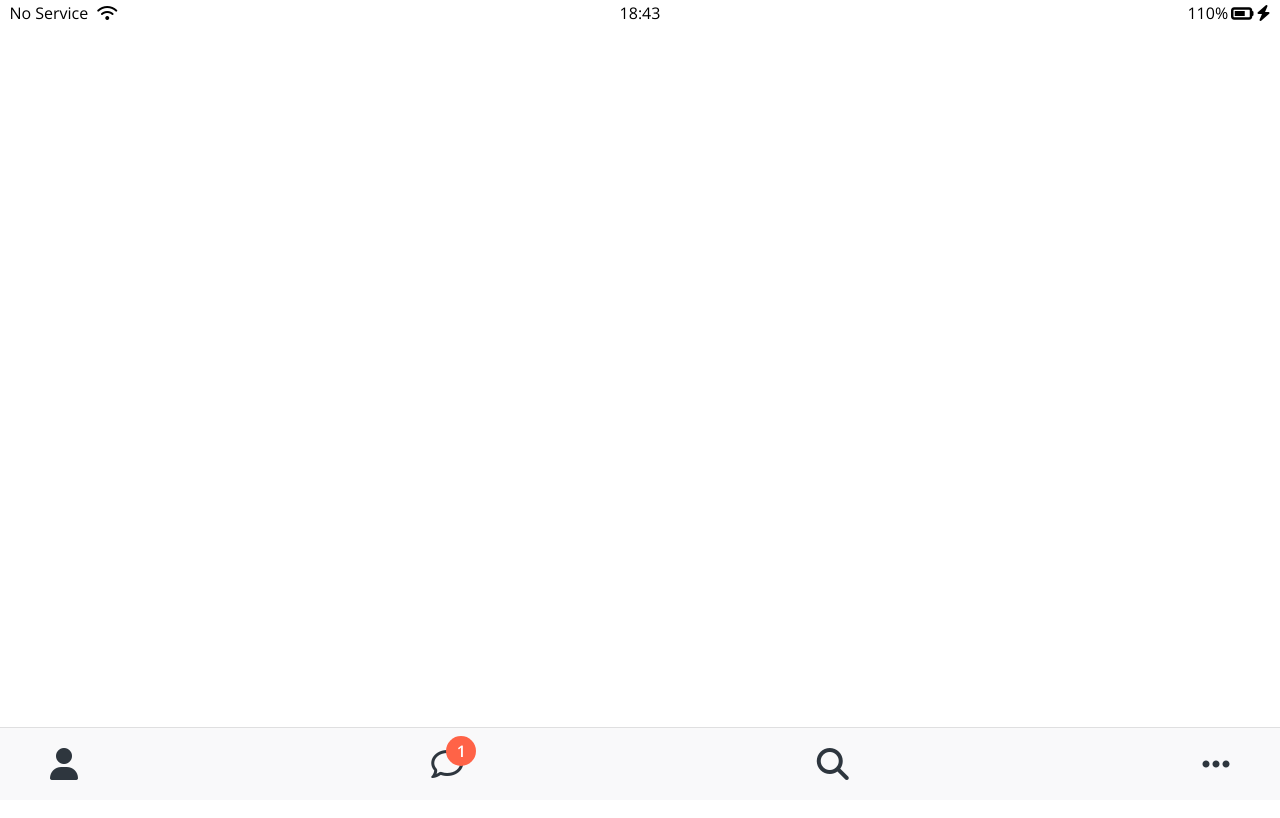
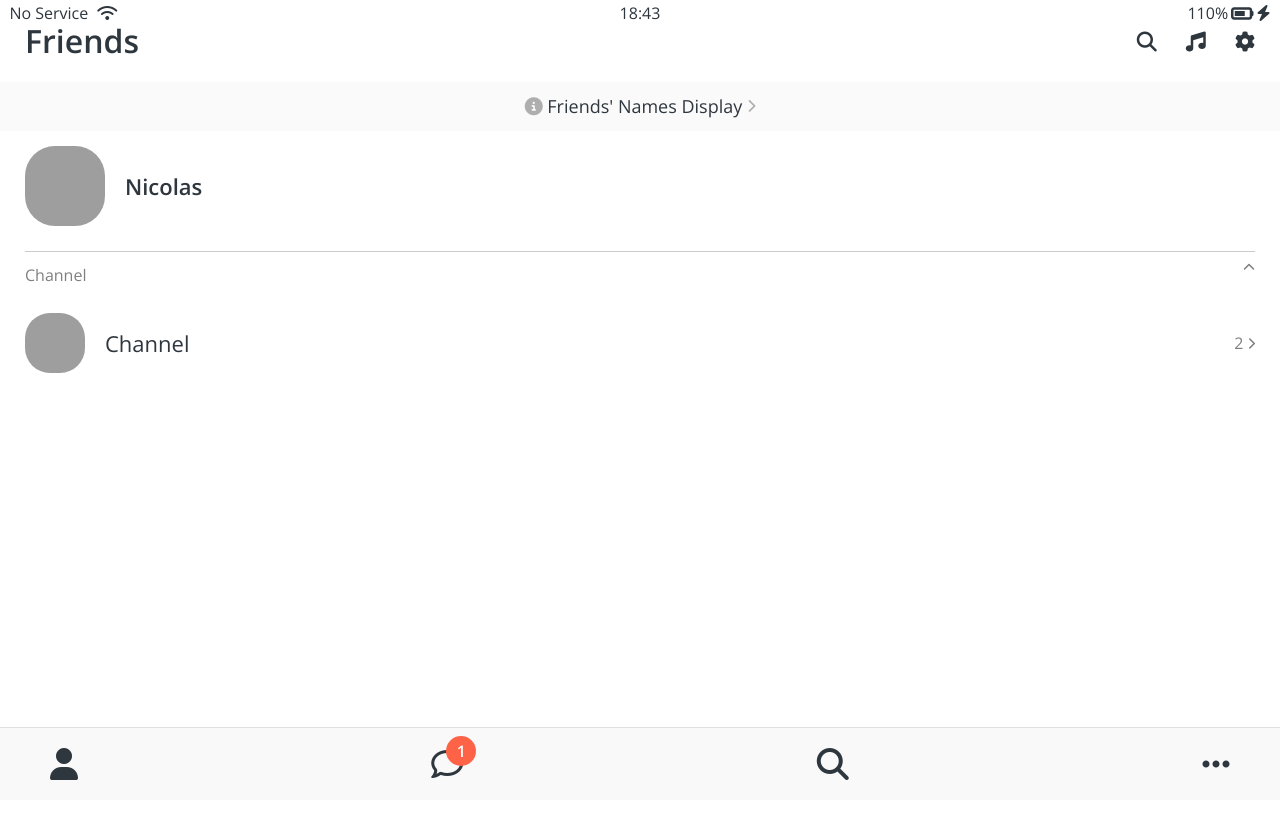
Before and after one commit to sunghyuki/kokoa-clone, a plain HTML site: page friends.html in a window 1280 px wide. Shown: the top 818 px of the page. Drawn offline with nearby package versions, Linux system fonts and the light colour scheme; grey boxes are pictures that could not be loaded.

Commit message:
add: 2021년 3월 4일 (목) 클론코딩 기록

```diff
--- /dev/null
+++ b/css/components/screen-header.css
@@ -0,0 +1,13 @@
+.screen-header {
+  display: flex;
+  justify-content: space-between;
+  padding: var(--horizontal-space);
+  align-items: center;
+}
+.screen-header__title {
+  font-size: 32px;
+  font-weight: 600;
+}
+.screen-header__icons span {
+  margin-left: 25px;
+}
--- /dev/null
+++ b/css/components/user-component.css
@@ -0,0 +1,41 @@
+.user-component {
+  justify-content: space-between;
+}
+.user-component,
+.user-component__column:first-child {
+  display: flex;
+  align-items: center;
+}
+
+.user-component__avatar {
+  width: 70px;
+  height: 70px;
+  border-radius: 30px;
+  align-items: center;
+  margin-right: 20px;
+}
+.user-component__title {
+  font-weight: 600;
+  font-size: 22px;
+}
+.user-component__subtitle {
+  margin-top: 8px;
+  font-size: 17px;
+  color: rgba(0, 0, 0, 0.5);
+}
+.user-component__avatar--xl {
+  width: 80px;
+  height: 80px;
+}
+.user-component__avatar--sm {
+  width: 60px;
+  height: 60px;
+  border-radius: 25px;
+}
+.user-component__title--not-bold {
+  font-weight: 400;
+}
+
+.user-component__column:last-child {
+  color: rgba(0, 0, 0, 0.5);
+}
--- /dev/null
+++ b/css/screens/friends.css
@@ -0,0 +1,28 @@
+#friends-display-link {
+  text-align: center;
+  display: block;
+  background-color: #fafafa;
+  padding: 15px 0px;
+  font-size: 18px;
+  margin-bottom: 15px;
+}
+
+#friends-display-link i {
+  color: rgba(0, 0, 0, 0.3);
+}
+
+.friends-screen {
+  padding: 0px var(--horizontal-space);
+}
+
+.friends-screen__channel {
+  margin-top: 25px;
+  border-top: 1px solid rgba(0, 0, 0, 0.2);
+  padding-top: 15px;
+}
+.friends-screen__channel-header {
+  margin-bottom: 30px;
+  display: flex;
+  justify-content: space-between;
+  color: rgba(0, 0, 0, 0.5);
+}
--- a/css/styles.css
+++ b/css/styles.css
@@ -6,11 +6,13 @@
 /*Components*/
 @import "components/status-bar.css";
 @import "components/nav-bar.css";
-
+@import "components/screen-header.css";
+@import "components/user-component.css";
 /*Screens*/
 @import "screens/login.css";
+@import "screens/friends.css";
 
 body {
+  color: #2e363e;
   font-family: "Open Sans", sans-serif;
-  height: 1000vh;
 }
--- a/css/variables.css
+++ b/css/variables.css
@@ -1,3 +1,4 @@
 :root {
   --yellow: #fae100;
+  --horizontal-space: 25px;
 }
--- a/friends.html
+++ b/friends.html
@@ -21,6 +21,58 @@
         <i class="fas fa-bolt"></i>
       </div>
     </div>
+
+    <header class="screen-header">
+      <h1 class="screen-header__title">Friends</h1>
+      <div class="screen-header__icons">
+        <span><i class="fas fa-search fa-lg"></i></span>
+        <span><i class="fas fa-music fa-lg"></i></span>
+        <span><i class="fas fa-cog fa-lg"></i></span>
+      </div>
+    </header>
+
+    <a id="friends-display-link">
+      <i class="fas fa-info-circle"></i> Friends' Names Display
+      <i class="fas fa-chevron-right fa-xs"></i>
+    </a>
+
+    <main class="friends-screen">
+      <div class="user-component">
+        <div class="user-component__column">
+          <img
+            src="https://avatars.githubusercontent.com/u/62830487"
+            class="user-component__avatar user-component__avatar--xl"
+          />
+          <div class="user-component__text">
+            <h4 class="user-component__title">Nicolas</h4>
+            <!-- <h6 class="user-component__subtitle">this text whatever</h6> -->
+          </div>
+        </div>
+        <div class="user-component__column"></div>
+      </div>
+      <div class="friends-screen__channel">
+        <div class="friends-screen__channel-header">
+          <span>Channel</span><i class="fas fa-chevron-up fa-xs"></i>
+        </div>
+        <div class="user-component">
+          <div class="user-component__column">
+            <img
+              src="https://avatars.githubusercontent.com/u/62830487"
+              class="user-component__avatar user-component__avatar--sm"
+            />
+            <div class="user-component__text">
+              <h4 class="user-component__title user-component__title--not-bold">
+                Channel
+              </h4>
+            </div>
+          </div>
+          <div class="user-component__column">
+            <span>2</span>
+            <i class="fas fa-chevron-right fa-xs"></i>
+          </div>
+        </div>
+      </div>
+    </main>
 
     <nav class="nav">
       <ul class="nav__list">
```
